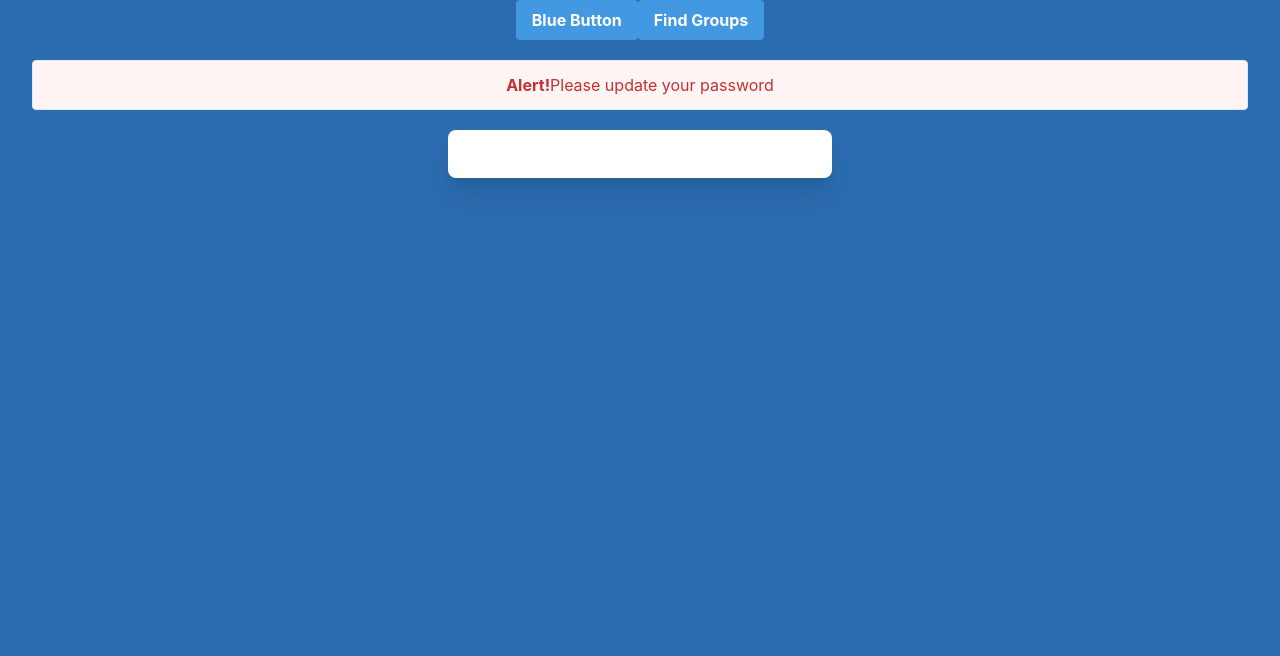
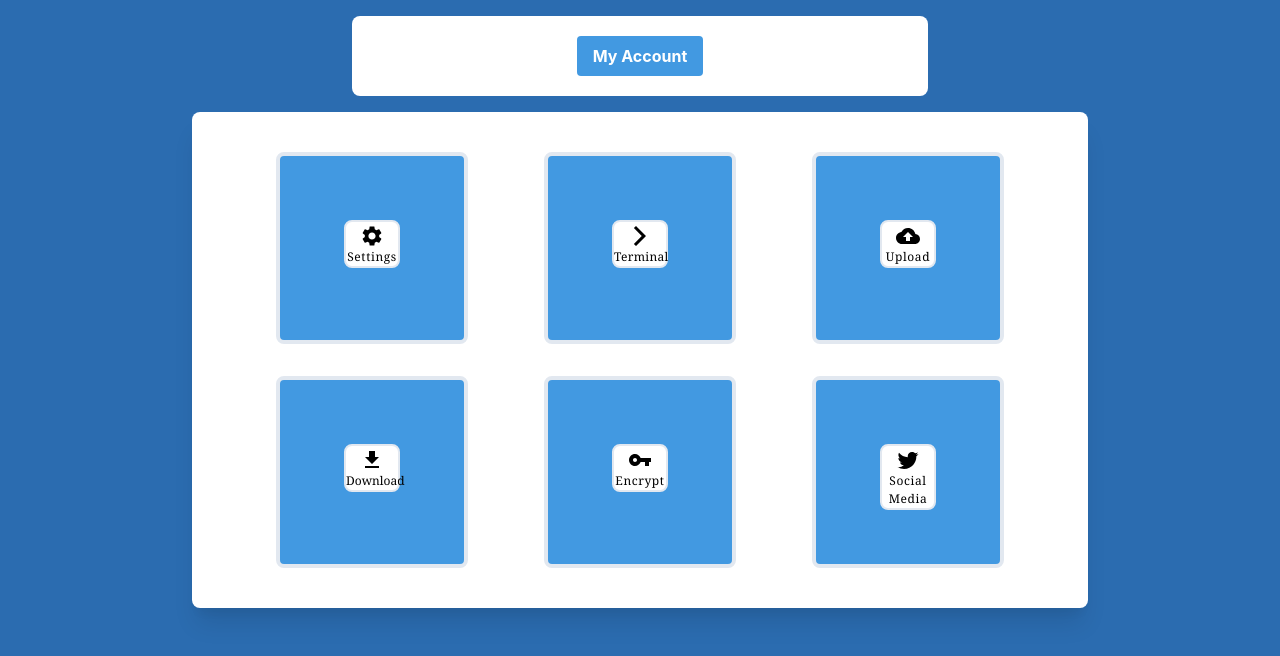
Before and after one commit to jvitolaocv/tailwindcss-test, a React (Create React App) app: page / in a window 1280 px wide. Shown: the top 656 px of the page. Built offline with nearby package versions, Linux system fonts and the light colour scheme; the HTML template or start-up script is replaced by a standard one.

Commit message:
Restructured the way the dashboard looks using MUI icons

```diff
--- a/package.json
+++ b/package.json
@@ -3,12 +3,14 @@
   "version": "0.1.0",
   "private": true,
   "dependencies": {
+    "@material-ui/core": "^4.9.12",
+    "@material-ui/icons": "^4.9.1",
     "@testing-library/jest-dom": "^4.2.4",
     "@testing-library/react": "^9.3.2",
     "@testing-library/user-event": "^7.1.2",
+    "create-react-app": "^3.4.1",
     "react": "^16.13.1",
     "react-dom": "^16.13.1",
-    "create-react-app": "^3.4.1",
     "react-scripts": "^3.4.1",
     "tailwindcss": "^1.3.4"
   },
--- a/src/App.js
+++ b/src/App.js
@@ -1,21 +1,59 @@
 import React from 'react';
+import SettingsIcon from '@material-ui/icons/Settings';
+import ArrowForwardIosIcon from '@material-ui/icons/ArrowForwardIos';
+import BackupIcon from '@material-ui/icons/Backup';
+import GetAppIcon from '@material-ui/icons/GetApp';
+import VpnKeyIcon from '@material-ui/icons/VpnKey';
+import TwitterIcon from '@material-ui/icons/Twitter';
 import './App.css';
 
 export default function App() {
 	return (
 		<div className="App">
-			<div class="container">
-				<button class="bg-blue-500 hover:bg-blue-400 text-white font-bold py-2 px-4 rounded">
-					Blue Button
-				</button>
-				<button class="btn btn-blue">Find Groups</button>
-				<div class="bg-red-100 border bordder-red-400 text-red-700 px-4 py-3 rounded relative my-5"role="alert">
-					<strong class="font-bold">Alert!</strong>
-					<span class="block sm:inline">Please update your password</span>
+			<div className="container">
+				<div className="bg-white max-w-xl mx-auto rounded-lg mt-4 mb-4 h-15">
+					<button className="bg-blue-500 hover:bg-blue-400 text-white font-bold py-2 px-4 rounded m-5">
+						My Account
+					</button>
 				</div>
 			</div>
-			<div class="max-w-sm mx-auto flex p-6 bg-white rounded-lg shadow-xl">
-				<div class="flex-shrink-0"></div>
+			<div className="max-w-4xl mx-auto flex flex-wrap p-6 bg-white rounded-lg shadow-xl justify-evenly content-center">
+				<div className="flex-shrink-0 bg-blue-500 p-16 border-4 rounded-lg m-4 h-48 w-48">
+					<div className="bg-white rounded-lg border-2 p-auto m-auto flex-col">
+						<SettingsIcon />
+						<h6 className="text-center font-serif text-xs tracking-wider antialiased">Settings</h6>
+					</div>
+				</div>
+				<div className="flex-shrink-0 bg-blue-500 py-16 px-16 border-4 rounded-lg m-4 h-48 w-48">
+					<div className="bg-white rounded-lg border-2 p-auto m-auto flex-col">
+						<ArrowForwardIosIcon />
+						<h6 className="text-center font-serif text-xs tracking-wide antialiased">Terminal</h6>
+					</div>
+				</div>
+				<div className="flex-shrink-0 bg-blue-500 py-16 px-16 border-4 rounded-lg m-4 h-48 w-48">
+					<div className="bg-white rounded-lg border-2 p-auto m-auto flex-col">
+						<BackupIcon />
+						<h6 className="text-center font-serif text-xs tracking-wider antialiased">Upload</h6>
+					</div>
+				</div>
+				<div className="flex-shrink-0 bg-blue-500 py-16 px-16 border-4 rounded-lg m-4 h-48 w-48">
+					<div className="bg-white rounded-lg border-2 p-auto m-auto flex-col">
+						<GetAppIcon />
+						<h6 className="text-center font-serif text-xs antialiased">Download</h6>
+					</div>
+				</div>
+				<div className="flex-shrink-0 bg-blue-500 py-16 px-16 border-4 rounded-lg m-4 h-48 w-48">
+					<div className="bg-white rounded-lg border-2 p-auto m-auto flex-col">
+						<VpnKeyIcon />
+						<h6 className="text-center font-serif text-xs tracking-wider antialiased">Encrypt</h6>
+					</div>
+				</div>
+				<div className="flex-shrink-0 bg-blue-500 py-16 px-16 border-4 rounded-lg m-4 h-48 w-48">
+					<div className="bg-white rounded-lg border-2 p-auto m-auto flex-col">
+						<TwitterIcon />
+						<h6 className="text-center font-serif text-xs tracking-wider antialiased">Social Media</h6>
+					</div>
+				</div>
 			</div>
 		</div>
 	);
```
Also changed, not shown: 1 other file (tests, documents, lock files or other folders).
